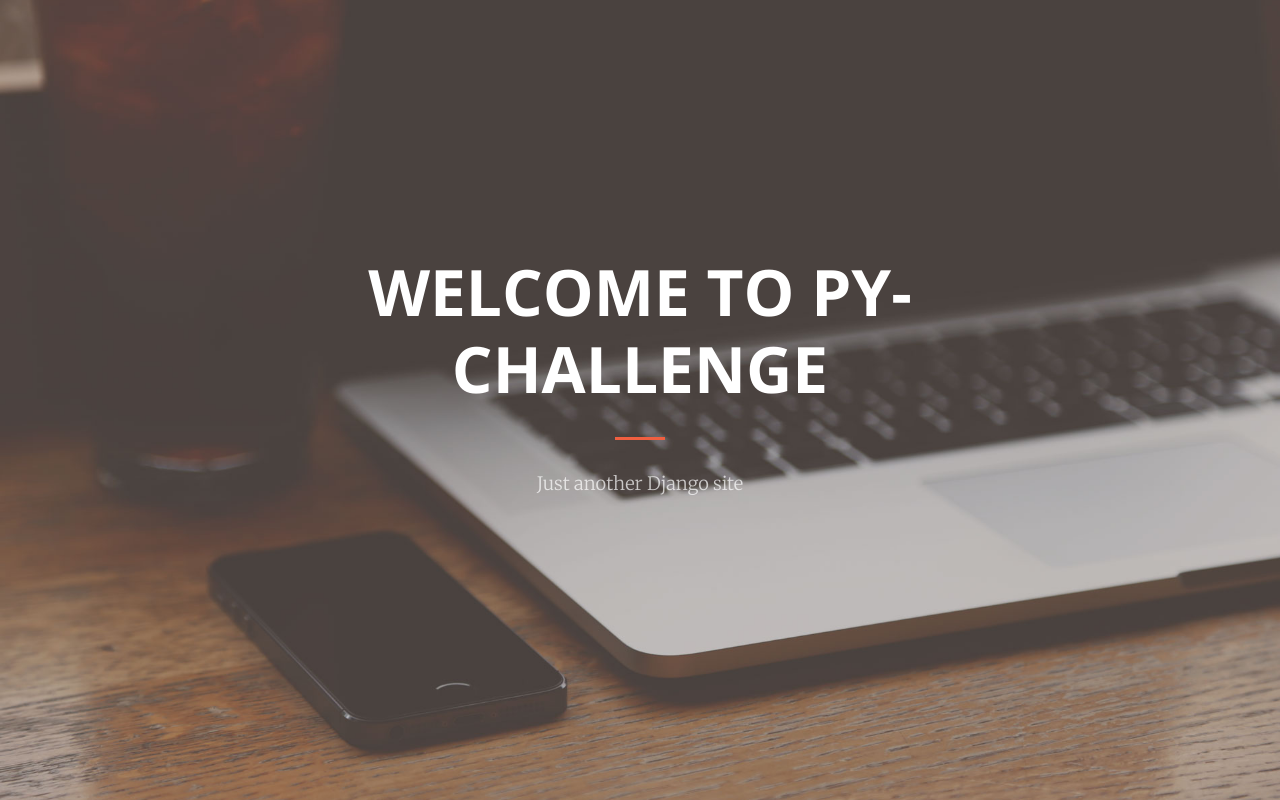
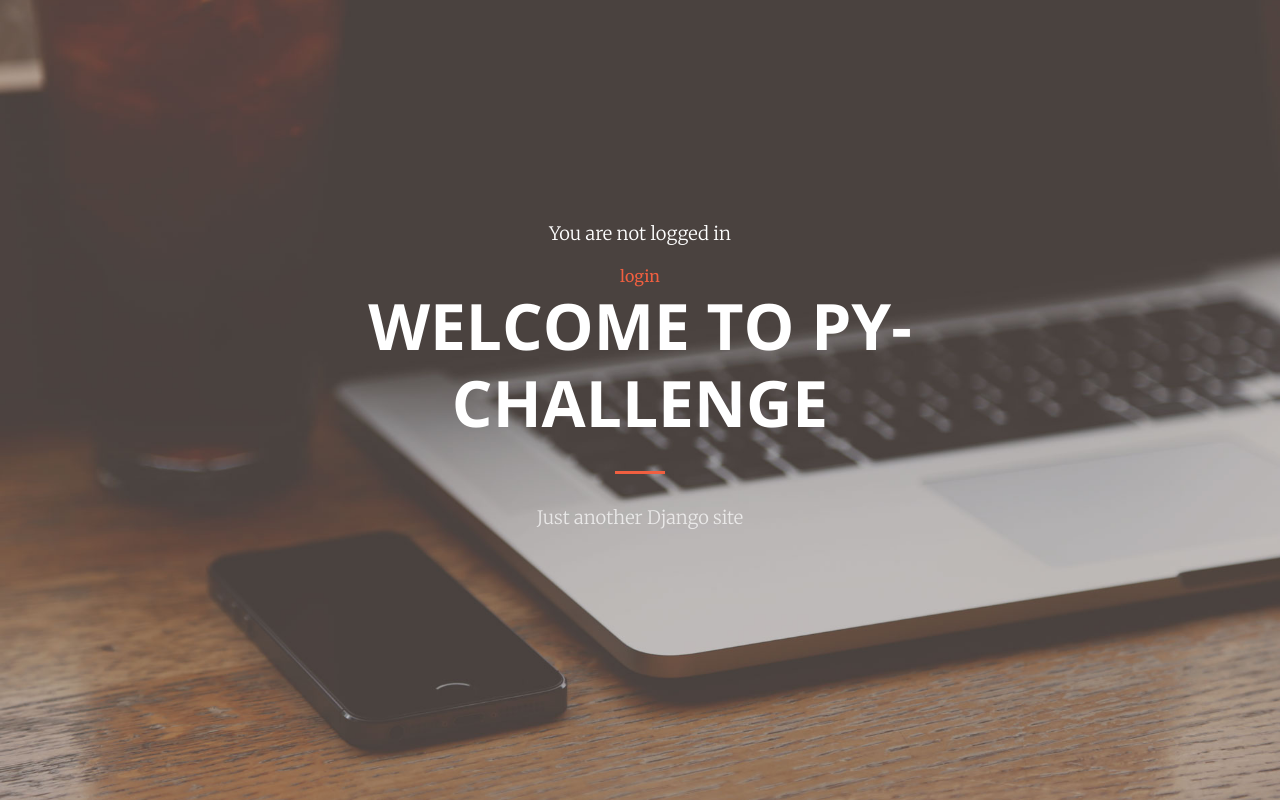
Before and after one commit to Esyechka/pychallenge, a Django app: page / in a window 1280 px wide. Run offline with Django 3.2, Linux system fonts and the light colour scheme; some libraries are stand-ins or nearby versions.

Commit message:
added login button and message on homepage

```diff
--- a/pychallenge/pychallenge/templates/pages/home.html
+++ b/pychallenge/pychallenge/templates/pages/home.html
@@ -25,6 +25,14 @@
   <body id="page-top">
     <header class="masthead text-center text-white d-flex">
       <div class="container my-auto">
+          {% block content %}
+          {% if user.is_authenticated %}
+            Hi {{ user.username }}!
+          {% else %}
+            <p>You are not logged in</p>
+            <a href="{% url 'login' %}">login</a>
+          {% endif %}
+          {% endblock %}
         <div class="row">
           <div class="col-lg-10 mx-auto">
             <h1 class="text-uppercase"><strong>{% trans 'Welcome to Py-Challenge' %}</strong></h1>
```
